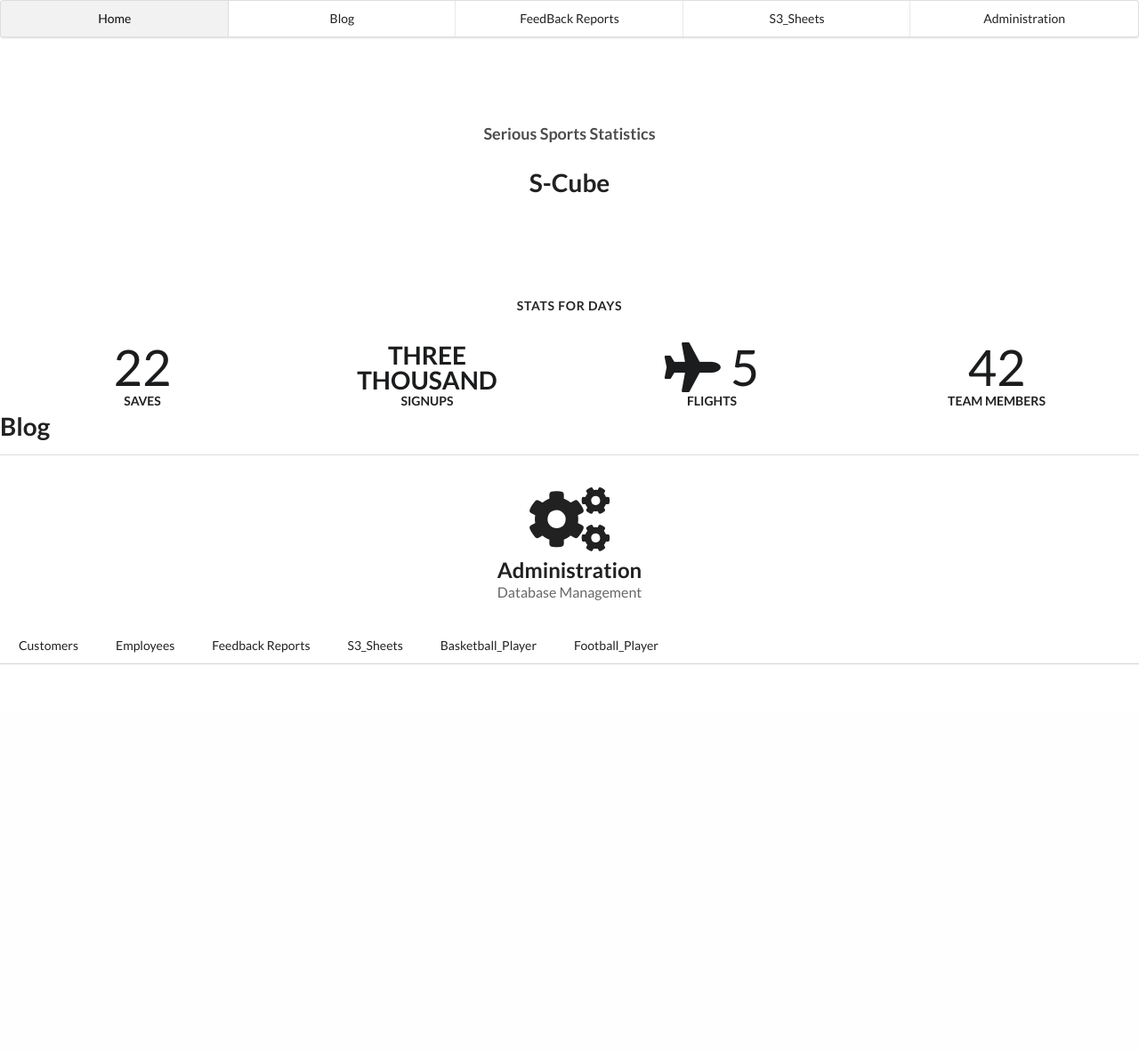
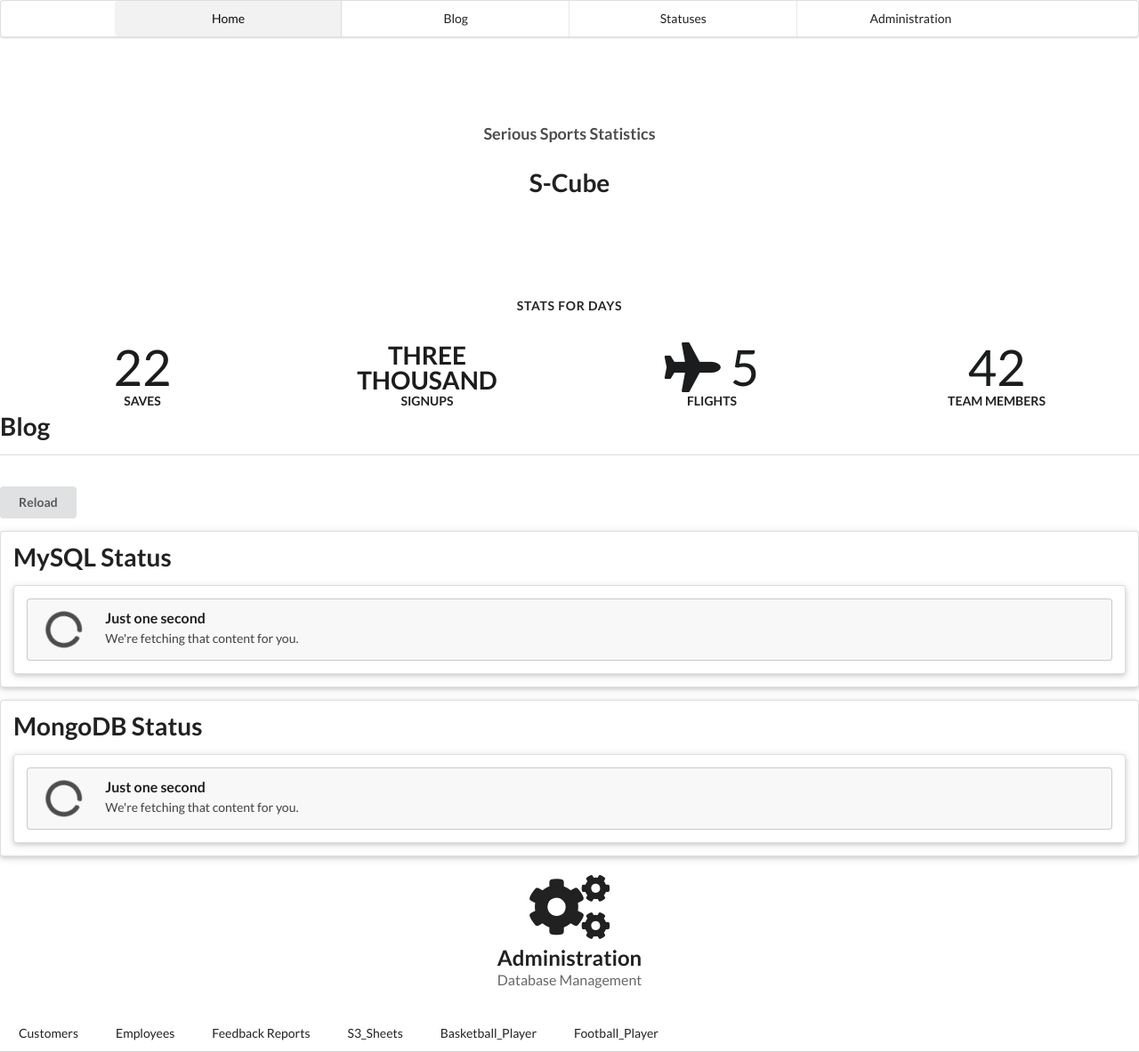
Before and after one commit to ajhollowayvrm/IT350-database-project, a PHP site: page / in a window 1280 px wide. Shown: the whole page at 89% size. Before the commit the page ends 747 px from the top, so only its background shows below. Run offline with PHP 8.4, Linux system fonts and the light colour scheme; style sheets or scripts are compiled from the project's sources.

Commit message:
Statuses

```diff
--- a/web/index.php
+++ b/web/index.php
@@ -18,8 +18,7 @@
     <div class="ui five item menu">
         <a class="item active" onclick='move("home")'>Home</a>
         <a class="item" onclick='move("blog")'>Blog</a>
-        <a class="item" onclick='move("feedback")'>FeedBack Reports</a>
-        <a class="item" onclick='move("s3_sheets")'>S3_Sheets</a>
+        <a class="item" onclick='move("statuses")'>Statuses</a>
         <a class="item" onclick='move("admin")'>Administration</a>
     </div>
 </nav>
@@ -119,6 +118,39 @@
     </div>
 
 
+    <div tile='statuses' tileview='no'>
+        <br>
+        <div class='ui button' onclick='getStatuses();'>Reload</div>
+        <div class='ui raised segment'>
+            <div class='ui huge header'>MySQL Status</div>
+            <div class='ui raised segment' id='mysql'>
+            <div class="ui icon message">
+                    <i class="notched circle loading icon"></i>
+                    <div class="content">
+                        <div class="header">
+                        Just one second
+                        </div>
+                        <p>We're fetching that content for you.</p>
+                    </div>
+                </div>
+            </div>
+        </div>
+        <div class='ui raised segment'>
+            <div class='ui huge header'> MongoDB Status</div>
+            <div class='ui raised segment' id='mongoDB'>
+            <div class="ui icon message">
+                    <i class="notched circle loading icon"></i>
+                    <div class="content">
+                        <div class="header">
+                        Just one second
+                        </div>
+                        <p>We're fetching that content for you.</p>
+                    </div>
+                </div>
+            </div>
+        </div>
+    </div>
+
 
     <div tile='admin' tileview='no'>
         <br>
```
Also changed, not shown: web/resources/js/admin.js (+31 -0 lines), 2 other files.
